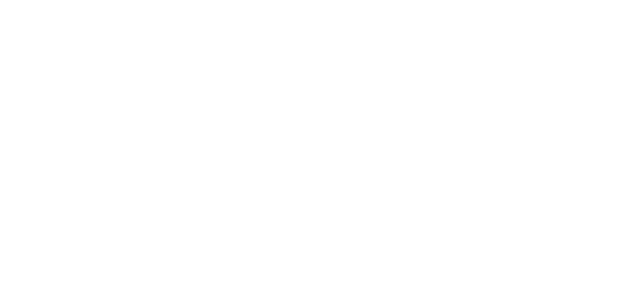
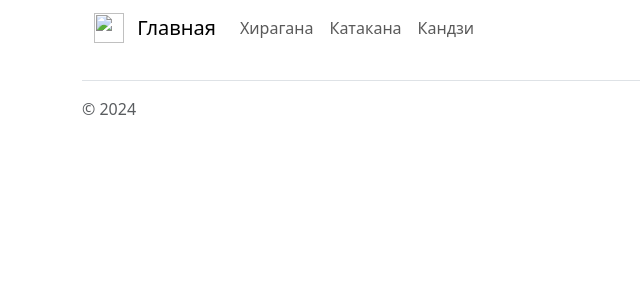
Before and after one commit to a-kuznetsov-mipt/japaneze_writing_system, a Django app: page / in a window 1280 px wide. Before the commit the part shown is empty. Shown: the top 300 px of the page, without its empty margins (0-640 px from the left). Run offline with Django 4.2, Linux system fonts and the light colour scheme; some libraries are stand-ins or nearby versions.

Commit message:
writing_system/templates/writing_system/base.html: some markup developed in order to be used in other templates.
The other templates (.html) will be to extend this template using {% extends %} template tag and fill in the corresponding {% block %} tags.

```diff
--- a/writing_system/templates/writing_system/base.html
+++ b/writing_system/templates/writing_system/base.html
@@ -2,11 +2,32 @@
 <html lang="en">
 <head>
     <meta charset="UTF-8">
-    <title>Title</title>
+    <link rel="shortcut icon" href="/static/writing_system/images/favicon.ico">
+    <title>{% block title %}{% endblock %}</title>
     <link href="/static/writing_system/css/bootstrap.min.css" rel="stylesheet" integrity="sha384-QWTKZyjpPEjISv5WaRU9OFeRpok6YctnYmDr5pNlyT2bRjXh0JMhjY6hW+ALEwIH" crossorigin="anonymous">
     <script src="/static/writing_system/js/bootstrap.bundle.min.js" integrity="sha384-YvpcrYf0tY3lHB60NNkmXc5s9fDVZLESaAA55NDzOxhy9GkcIdslK1eN7N6jIeHz" crossorigin="anonymous"></script>
 </head>
 <body>
-
+<main>
+    <div class="container">
+        <header id="header" class="container">
+            <nav class="navbar navbar-expand px-0">
+                <a class="navbar-brand d-none d-md-block" href="{% url 'home' %}" title="Сайт по изучению элементов японской писменности">
+                    <img src="/static/writing_system/images/favicon.ico" class="align-top" width="30" height="30">
+                    <span class="ms-2">Главная</span>
+                </a>
+                <ul class="navbar-nav me-auto d-none d-md-flex">
+                    <li class="nav-item"><a class="nav-link" href="{% url 'list-hiragana' %}" title="Список букв хираганы">Хирагана</a></li>
+                    <li class="nav-item"><a class="nav-link" href="{% url 'list-katakana' %}" title="Список букв катаканы">Катакана</a></li>
+                    <li class="nav-item"><a class="nav-link" href="{% url 'list-kanji' %}" title="Список букв кандзи">Кандзи</a></li>
+                </ul>
+            </nav>
+        </header>
+        {% block content %}{% endblock %}
+        <footer class="footer pt-3 mt-4 text-muted border-top">
+            © 2024
+        </footer>
+    </div>
+</main>
 </body>
 </html>
```
